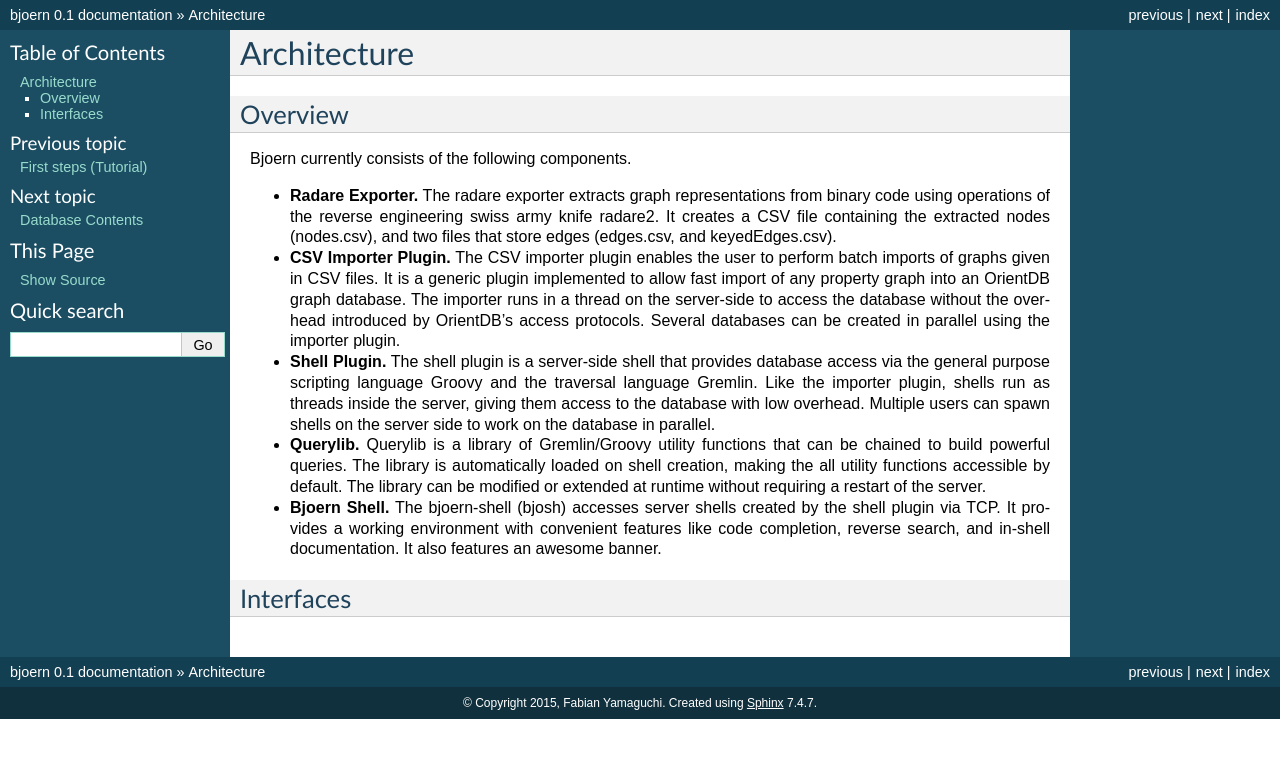
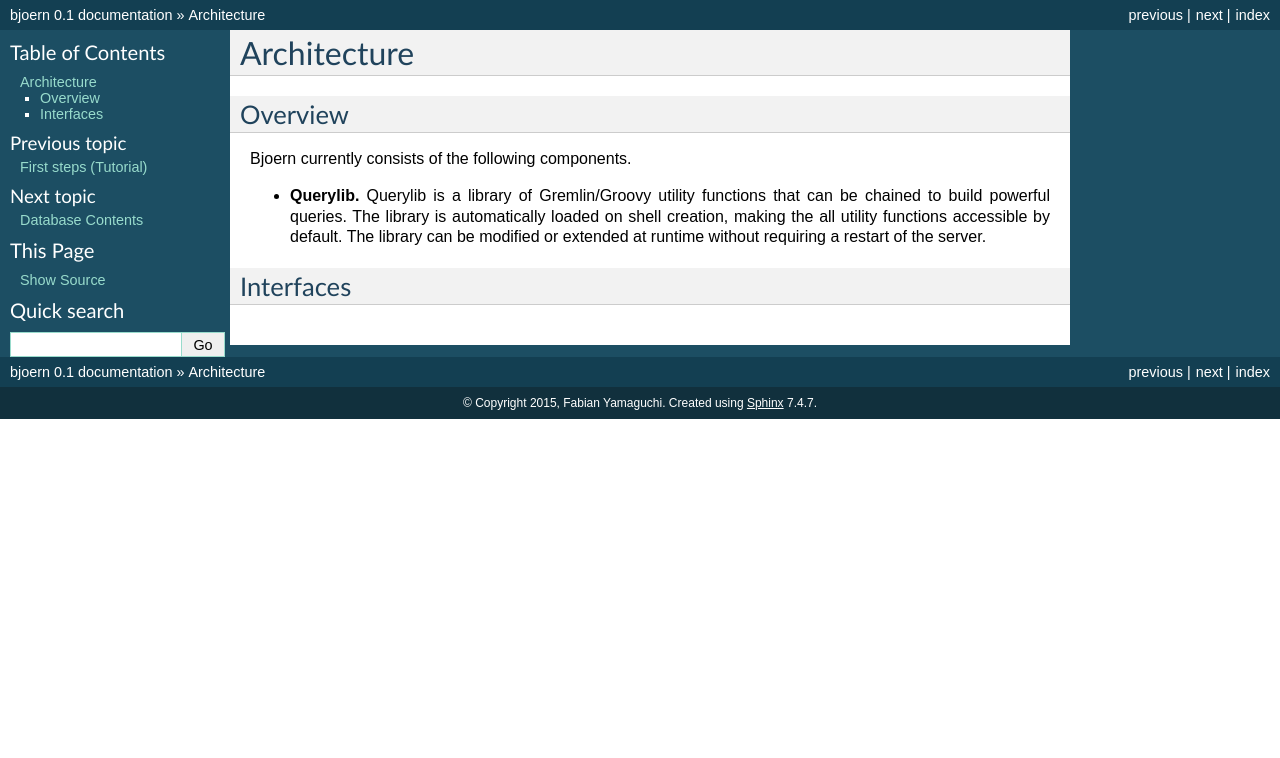
Before and after one commit to octopus-platform/bjoern, a Sphinx documentation site: the page built from docs/source/architecture.rst, in a window 1280 px wide. Shown: the top 758 px of the page. Built offline with Sphinx 7.4.7, drawn with Linux system fonts in a browser that asks for light colours; pages that are not in the unit, such as notebooks, are missing from menus.

```diff
--- a/docs/source/architecture.rst
+++ b/docs/source/architecture.rst
@@ -6,38 +6,11 @@ Overview
 
 Bjoern currently consists of the following components.
 
-- **Radare Exporter.** The radare exporter extracts
-  graph representations from binary code using operations of the
-  reverse engineering swiss army knife radare2. It creates a CSV file
-  containing the extracted nodes (nodes.csv), and two files that store
-  edges (edges.csv, and keyedEdges.csv).
-
-- **CSV Importer Plugin.** The CSV importer plugin enables the user to
-  perform batch imports of graphs given in CSV files. It is a generic
-  plugin implemented to allow fast import of any property graph into
-  an OrientDB graph database. The importer runs in a thread on the
-  server-side to access the database without the overhead introduced
-  by OrientDB's access protocols. Several databases can be created in
-  parallel using the importer plugin.
-
-- **Shell Plugin.** The shell plugin is a server-side shell that
-  provides database access via the general purpose scripting language
-  Groovy and the traversal language Gremlin. Like the importer plugin,
-  shells run as threads inside the server, giving them access to the
-  database with low overhead. Multiple users can spawn shells on the
-  server side to work on the database in parallel.
-
 - **Querylib.** Querylib is a library of Gremlin/Groovy utility
   functions that can be chained to build powerful queries. The library
   is automatically loaded on shell creation, making the all utility
   functions accessible by default. The library can be modified or
   extended at runtime without requiring a restart of the server.
 
-- **Bjoern Shell.** The bjoern-shell (bjosh) accesses server shells
-  created by the shell plugin via TCP. It provides a working
-  environment with convenient features like code completion, reverse
-  search, and in-shell documentation. It also features an awesome
-  banner.
-
 Interfaces
 ----------
--- a/docs/source/gremlinshell.rst
+++ b/docs/source/gremlinshell.rst
@@ -1,5 +1,5 @@
-Plugin: Gremlin Shell
-======================
+Plugin: Shell (Gremlin)
+=======================
 
 This plugin provides access to Gremlin shells that can be used to
 query the database. Shells run inside the server process and can
```
Also changed, not shown: docs/source/index.rst (+6 -6 lines).
